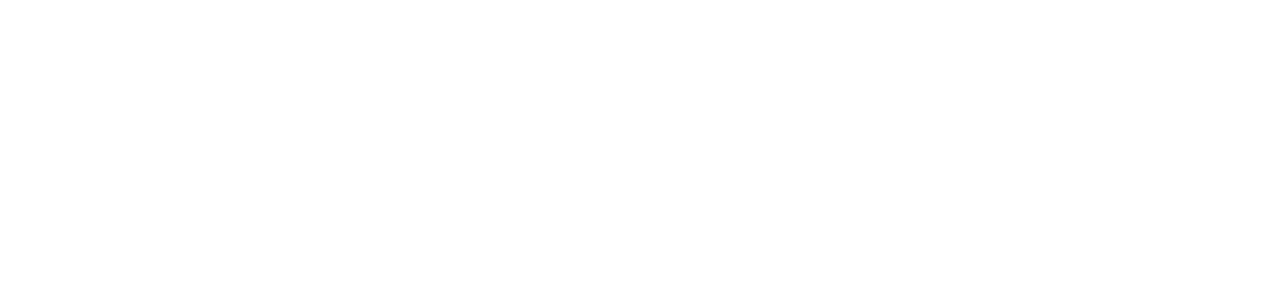
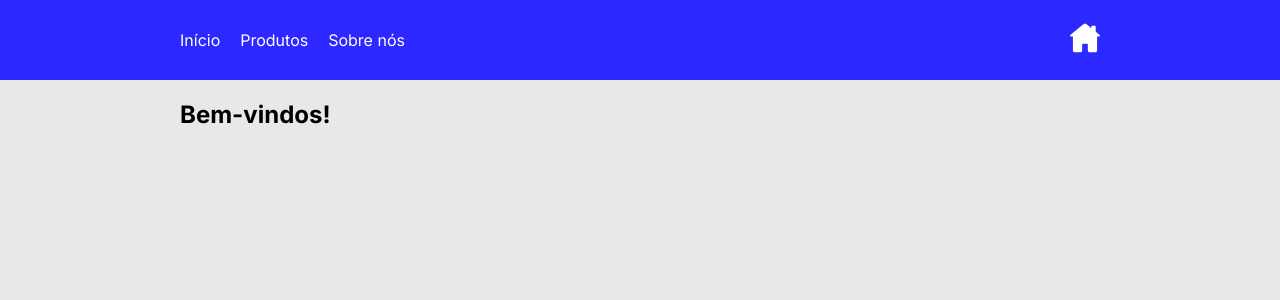
Before and after one commit to gabyferrari/desafio2-reactjs, a React (Vite) app: page / in a window 1280 px wide. Shown: the top 300 px of the page. Built offline with nearby package versions, Linux system fonts and the light colour scheme.

Commit message:
Starting layout

```diff
--- /dev/null
+++ b/src/components/Header/index.tsx
@@ -0,0 +1,28 @@
+import "./styles.css";
+import homeIcon from "../../assets/home.svg";
+
+export default function Header() {
+
+  return (
+    <header>
+      <div className="header-content-container container">
+        <nav className="navbar">
+          <div className="menu-items">
+            <div className="menu-item">
+                Início
+            </div>
+            <div className="menu-item">
+                Produtos
+            </div>
+            <div className="menu-item">
+                Sobre nós
+            </div>
+          </div>
+          <div className="menu-icon">
+            <img src={homeIcon} alt="Casinha" />
+          </div>
+        </nav>
+      </div>
+    </header>
+  );
+}
--- /dev/null
+++ b/src/components/Header/styles.css
@@ -0,0 +1,37 @@
+header {
+    height: 80px;
+    background-color: var(--color-bg-secondary);
+    color: var(--color-font-secondary);
+    display: flex;
+    align-items: center;
+}
+
+.header-content-container {
+    display: flex;
+    align-items: center;
+    justify-content: space-between;
+}
+
+.navbar {
+    display: flex;
+    justify-content: space-between;
+    width: 100%;
+    align-items: center;
+}
+
+.menu-items {
+  display: flex;
+}
+
+.menu-item {
+    margin-left: 20px;
+}
+
+.menu-icon {
+    margin-right: 20px;
+}
+
+.menu-icon img {
+   width: 30px;
+   height: 30px;
+}
--- a/src/index.css
+++ b/src/index.css
@@ -0,0 +1,36 @@
+@import url('https://fonts.googleapis.com/css2?family=Inter:ital,opsz@0,14..32;1,14..32&display=swap');
+@import url('https://fonts.googleapis.com/css2?family=Inter:ital,opsz,wght@0,14..32,700;1,14..32,700&display=swap');
+
+:root {
+  --color-bg-primary: #e8e8e8;
+  --color-bg-secondary: #2d28ff;
+  --color-bg-tertiary: #c7c7c7;
+
+  --color-font-primary: #000;
+  --color-font-secondary: #fff;
+}
+
+* {
+  padding: 0;
+  margin: 0;
+  box-sizing: border-box;
+  font-family: 'Inter';
+}
+
+body {
+  background-color: var(--color-bg-primary);
+}
+
+.container {
+  width: 100%;
+  max-width: 960px;
+  margin: 0 auto;
+}
+
+.mt20 {
+  margin-top: 20px;
+}
+
+.ml20 {
+  margin-left: 20px;
+}
--- a/src/routes/Home/HomeIndex/index.tsx
+++ b/src/routes/Home/HomeIndex/index.tsx
@@ -1,8 +1,8 @@
 export default function HomeIndex() {
 
-    return(
-        <>
-
-        </>
-    );
+  return (
+    <main className="container mt20">
+      <h2 className="ml20 text">Bem-vindos!</h2>
+    </main>
+  );
 }
--- a/src/routes/Home/index.tsx
+++ b/src/routes/Home/index.tsx
@@ -1,8 +1,12 @@
+import { Outlet } from "react-router-dom";
+import Header from "../../components/Header";
+
 export default function Home() {
 
-    return(
-        <>
-
-        </>
-    );
+  return (
+    <>
+      <Header />
+      <Outlet />
+    </>
+  );
 }
```
Also changed, not shown: src/assets/home.svg (added).
